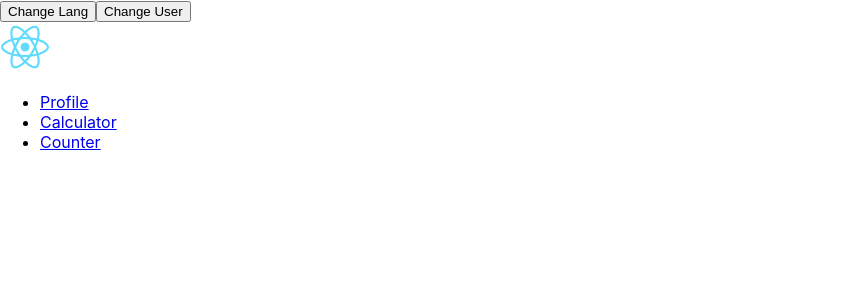
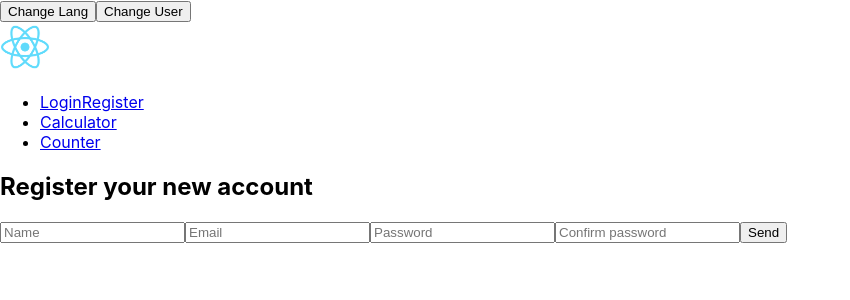
Before and after one commit to fd-freshjs/react-main, a React (Create React App) app: page /register in a window 1280 px wide. Shown: the top 300 px of the page, without its empty margins (0-850 px from the left). Built offline with nearby package versions, Linux system fonts and the light colour scheme.

Commit message:
Add formik and yup schema

```diff
--- a/package.json
+++ b/package.json
@@ -16,7 +16,8 @@
     "react-router-dom": "^5.3.1",
     "react-scripts": "5.0.1",
     "sass": "^1.51.0",
-    "web-vitals": "^2.1.4"
+    "web-vitals": "^2.1.4",
+    "yup": "^0.32.11"
   },
   "scripts": {
     "start": "react-scripts start",
--- a/src/App.jsx
+++ b/src/App.jsx
@@ -10,6 +10,7 @@ import './App.scss';
 import { LangContext, UserContext } from './contexts';
 
 const LoginPage = lazy(() => import('./pages/Login'));
+const RegisterPage = lazy(() => import('./pages/Registration'));
 const Counter = lazy(() => import('./pages/Counter'));
 const Calculator = lazy(() => import('./pages/Calculator'));
 
@@ -18,7 +19,7 @@ class App extends Component {
     super(props);
 
     this.state = {
-      user: { firstName: 'Ihor' },
+      user: null,
       lang: 'en',
     };
   }
@@ -51,7 +52,10 @@ class App extends Component {
                     {this.state.user ? (
                       <Link to='/profile'>Profile</Link>
                     ) : (
+                      <>
                         <Link to='/login'>Login</Link>
+                        <Link to='/register'>Register</Link>
+                      </>
                     )}
                   </li>
                   <li>
@@ -64,6 +68,7 @@ class App extends Component {
               </nav>
             </header>
 
+            <Suspense fallback={<CircularProgress />}>
               <main id="main">
                 <Switch>
                   <Route exact path='/' component={HomePage} />
@@ -83,9 +88,11 @@ class App extends Component {
                   </Route>
 
                   <Route exact path='/login'>
-                  <Suspense fallback={<CircularProgress />}>
                     <LoginPage />
-                  </Suspense>
+                  </Route>
+
+                  <Route exace path="/register">
+                    <RegisterPage />
                   </Route>
 
                   <PrivateRoute
@@ -98,6 +105,7 @@ class App extends Component {
                   </Route>
                 </Switch>
               </main>
+            </Suspense>
           </UserContext.Provider>
         </LangContext.Provider>
       </BrowserRouter>
--- a/src/component/FormControl/index.jsx
+++ b/src/component/FormControl/index.jsx
@@ -22,7 +22,7 @@ class FormControl extends Component {
     }));
   }
 
-  onSubmit = (e) => {
+  handleSubmit = (e) => {
     e.preventDefault();
 
     // validate this.props.validationSchema
@@ -35,7 +35,7 @@ class FormControl extends Component {
     const Form = this.props.component;
 
     return (
-      <form onSubmit={this.onSubmit}>
+      <form onSubmit={this.handleSubmit}>
 
         <Form {...renderProps} />
 
--- /dev/null
+++ b/src/component/RegisterForm/RegisterForm.css
@@ -0,0 +1,17 @@
+.error {
+    border: 1px solid red;
+}
+
+.inputWrapper {
+    position: relative;
+}
+
+.errorLabel {
+    position: absolute;
+    left: 0;
+    right: 0;
+    top: calc(100% + 2px);
+
+    color: white;
+    background-color: coral;
+}
--- /dev/null
+++ b/src/component/RegisterForm/index.jsx
@@ -0,0 +1,65 @@
+import React from 'react';
+import * as yup from 'yup';
+import { Formik, Form, Field, ErrorMessage } from 'formik';
+import './RegisterForm.css';
+
+const regiterSchema = yup.object().shape({
+  name: yup.string().required(),
+  email: yup.string().email().required().matches(/^[\w]*$/),
+  password: yup.string().required(),
+  confPassword: yup.string().required().oneOf([yup.ref("password")]),
+});
+
+function RegisterForm () {
+  const initialValues = {
+    name: '',
+    email: '',
+    password: '',
+    confPassword: '',
+  };
+
+  const handleSubmit = (data, formikBag) => {
+    // reset form
+    formikBag.resetForm();
+
+    // do smth
+    console.log(data);
+  };
+
+  return (
+    <Formik
+      initialValues={initialValues}
+      onSubmit={handleSubmit}
+      // validate
+      validationSchema={regiterSchema}
+    >
+      {
+        (settings) => {
+          const { errors } = settings;
+
+          return (
+            <Form>
+              <label className="inputWrapper">
+                <Field className={errors.name ? "error" : ""} name="name" placeholder="Name" />
+                <ErrorMessage className="errorLabel" name="name" component="div" />
+              </label>
+
+              <Field className={errors.email ? "error" : ""} name="email" placeholder="Email" />
+              <ErrorMessage name="email"  component="div" />
+
+              <Field type="password" name="password" placeholder="Password" />
+              <ErrorMessage name="password"  component="div" />
+
+              <Field type="password" name="confPassword" placeholder="Confirm password" />
+              <ErrorMessage name="confPassword"  component="div" />
+
+              <button type="submit">Send</button>
+            </Form>
+          );
+        }
+      }
+    </Formik>
+  );
+}
+
+export default RegisterForm;
--- a/src/pages/Registration/index.jsx
+++ b/src/pages/Registration/index.jsx
@@ -1,8 +1,12 @@
 import React from 'react'
+import RegisterForm from '../../component/RegisterForm';
 
 function RegisterPage() {
   return (
-    <div>index</div>
+    <div>
+      <h2>Register your new account</h2>
+      <RegisterForm />
+    </div>
   );
 }
 
```
Also changed, not shown: 1 other file (tests, documents, lock files or other folders). Lines whose indentation alone changed are shown as unchanged.
